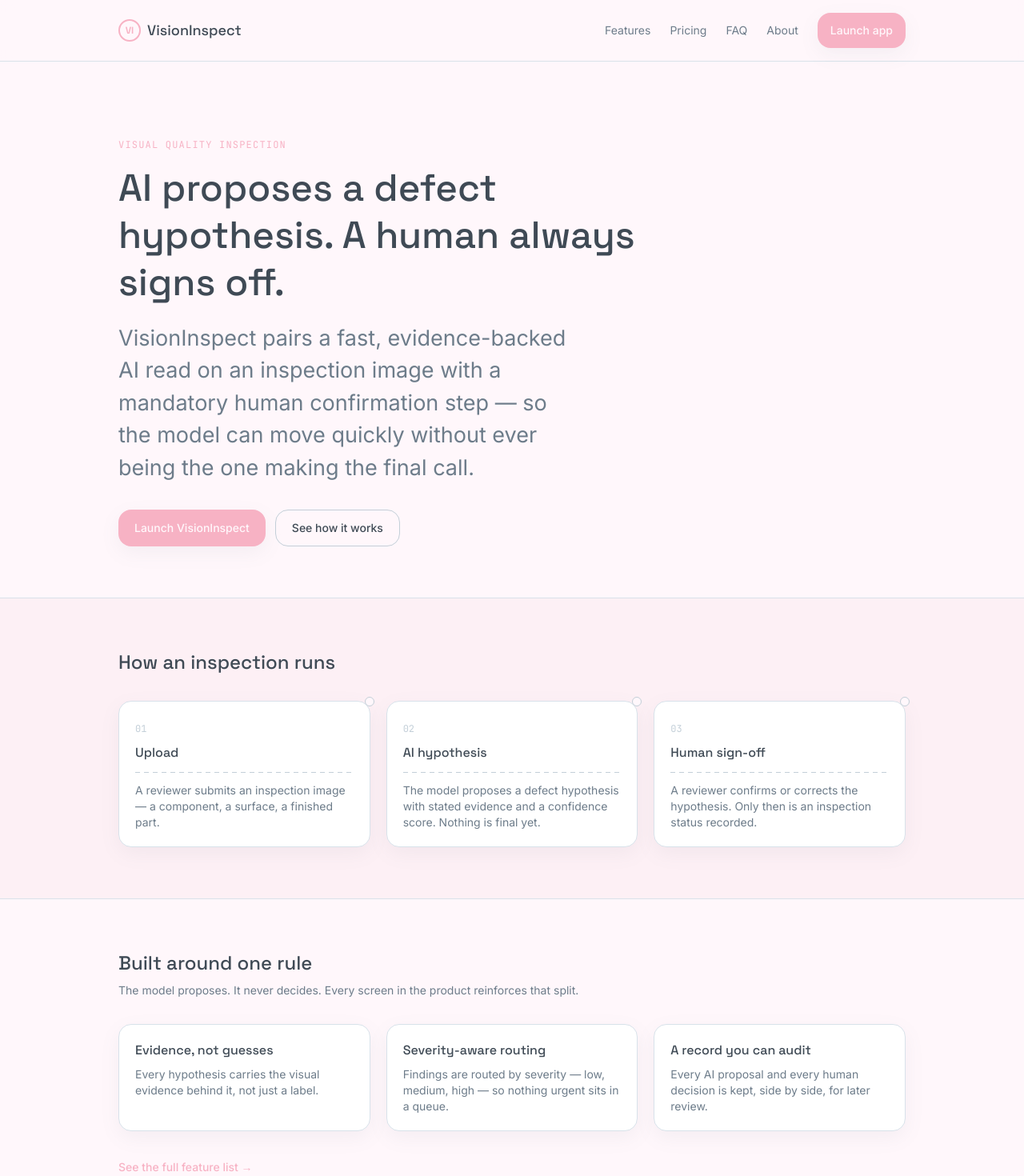
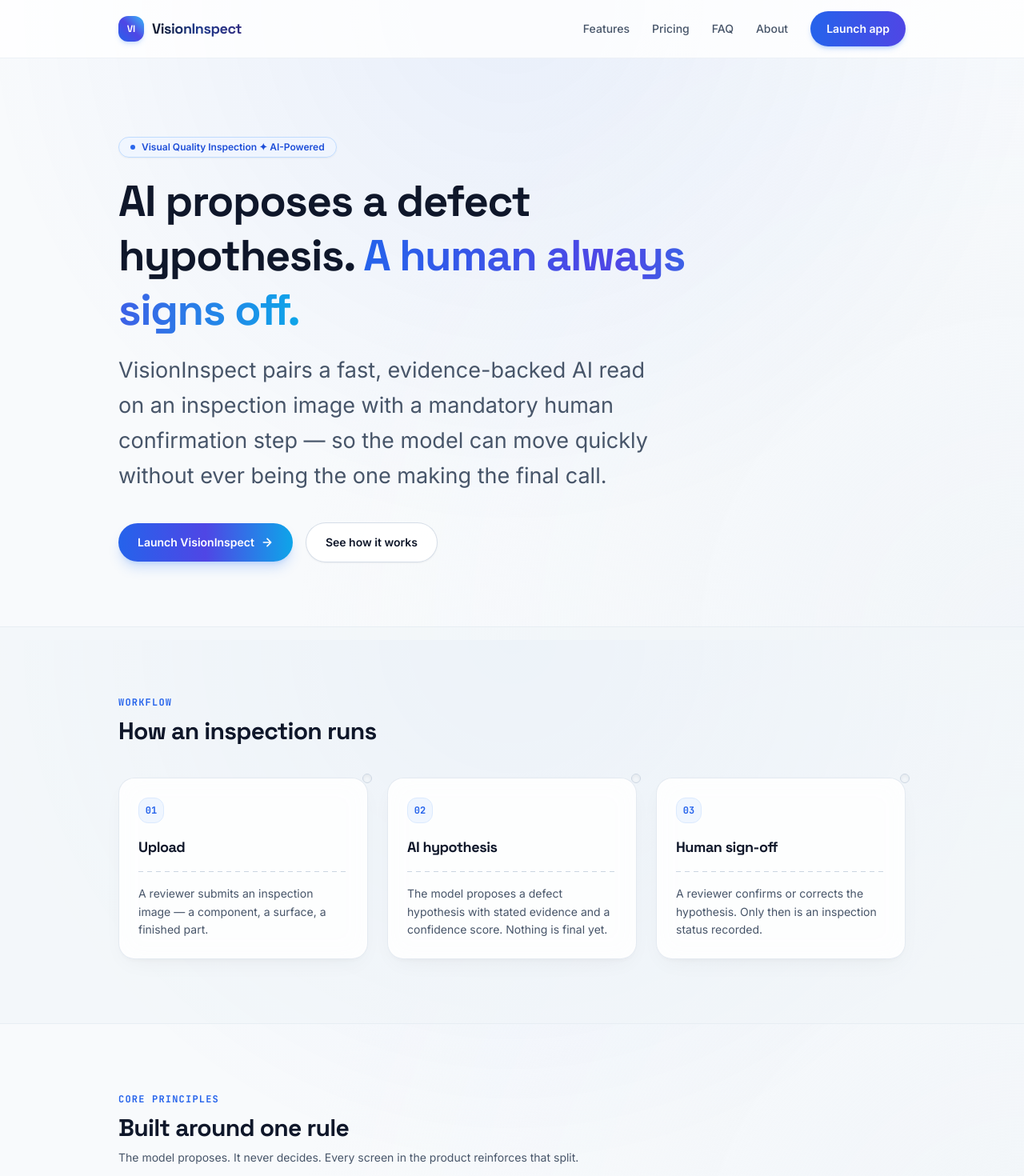
Before and after one commit to ahmedmhamimi/vision-inspect, a Next.js app: page / in a window 1280 px wide. Shown: the top 1470 px of the page at 80% size. Built offline with nearby package versions, Linux system fonts and the light colour scheme.

Commit message:
Update visual design with professional theme and animations

```diff
--- a/src/app/(marketing)/layout.tsx
+++ b/src/app/(marketing)/layout.tsx
@@ -9,9 +9,9 @@
 
 export default function MarketingLayout({ children }: { children: React.ReactNode }) {
   return (
-    <div className="flex min-h-screen flex-col">
+    <div className="flex min-h-screen flex-col animate-fade-in">
       <Nav />
-      <main className="flex-1">{children}</main>
+      <main className="flex-1 animate-fade-in-up">{children}</main>
       <Footer />
     </div>
   );
--- a/src/app/(marketing)/page.tsx
+++ b/src/app/(marketing)/page.tsx
@@ -46,88 +46,101 @@
 export default function LandingPage() {
   return (
     <div>
-      <section className="mx-auto max-w-5xl px-5 pb-16 pt-16 sm:pt-24">
-        <p className="font-mono text-xs uppercase tracking-widest text-teal">Visual quality inspection</p>
-        <h1 className="mt-4 max-w-2xl font-display text-fluid-hero font-medium leading-tight text-graphite">
-          AI proposes a defect hypothesis. A human always signs off.
+      <section className="mx-auto max-w-5xl px-5 pb-20 pt-16 sm:pt-24 text-center sm:text-left">
+        <div className="inline-flex items-center gap-2 rounded-full border border-blue-200 bg-blue-50/80 px-3.5 py-1 text-xs font-semibold text-blue-700 shadow-sm backdrop-blur-sm animate-fade-in">
+          <span className="h-1.5 w-1.5 rounded-full bg-blue-600 animate-pulse" />
+          <span>Visual Quality Inspection ✦ AI-Powered</span>
+        </div>
+        <h1 className="mt-5 max-w-3xl font-display text-fluid-hero font-bold leading-tight tracking-tight text-slate-900">
+          AI proposes a defect hypothesis. <span className="text-accent-gradient">A human always signs off.</span>
         </h1>
-        <p className="mt-5 max-w-xl text-fluid-lg text-graphite-soft">
+        <p className="mt-5 max-w-2xl text-fluid-lg text-graphite-soft animate-fade-in-up stagger-1 leading-relaxed">
           VisionInspect pairs a fast, evidence-backed AI read on an inspection image with a
           mandatory human confirmation step — so the model can move quickly without ever
           being the one making the final call.
         </p>
 
-        <div className="mt-8 flex flex-wrap gap-3">
+        <div className="mt-9 flex flex-wrap items-center justify-center sm:justify-start gap-4 animate-fade-in-up stagger-2">
           <Link
             href="/visioninspect"
-            className="touch-target inline-flex items-center rounded-tag bg-teal px-5 py-3 text-sm font-medium text-porcelain shadow-tag transition-colors hover:bg-teal-dark"
+            className="touch-target inline-flex items-center gap-2 rounded-full bg-gradient-to-r from-blue-600 via-indigo-600 to-sky-500 px-6 py-3.5 text-sm font-semibold text-white shadow-lg shadow-blue-500/25 transition-all duration-300 hover:shadow-xl hover:shadow-blue-500/35 hover:scale-105"
           >
-            Launch VisionInspect
+            <span>Launch VisionInspect</span>
+            <svg width="16" height="16" viewBox="0 0 24 24" fill="none" stroke="currentColor" strokeWidth="2.5" strokeLinecap="round" strokeLinejoin="round">
+              <path d="M5 12h14M12 5l7 7-7 7"/>
+            </svg>
           </Link>
           <Link
             href="/features"
-            className="touch-target inline-flex items-center rounded-tag border border-steel-dark px-5 py-3 text-sm font-medium text-graphite transition-colors hover:bg-porcelain-dim"
+            className="touch-target inline-flex items-center rounded-full border border-steel-dark/80 bg-white/90 px-6 py-3.5 text-sm font-semibold text-graphite shadow-sm backdrop-blur-md transition-all duration-300 hover:bg-porcelain-dim hover:border-steel-dark hover:scale-105"
           >
             See how it works
           </Link>
         </div>
       </section>
 
-      <section className="border-y border-steel bg-porcelain-dim">
-        <div className="mx-auto max-w-5xl px-5 py-16">
-          <h2 className="font-display text-2xl font-medium text-graphite">How an inspection runs</h2>
-          <div className="mt-8 grid gap-5 sm:grid-cols-3">
-            {STEPS.map((step) => (
-              <div key={step.n} className="evidence-tag relative p-5">
+      <section className="border-y border-steel/70 bg-porcelain-dim/60 py-20 backdrop-blur-md">
+        <div className="mx-auto max-w-5xl px-5">
+          <div className="text-center sm:text-left">
+            <span className="font-mono text-xs font-bold uppercase tracking-widest text-blue-600">Workflow</span>
+            <h2 className="mt-2 font-display text-2xl font-bold tracking-tight text-graphite sm:text-3xl">How an inspection runs</h2>
+          </div>
+          <div className="mt-10 grid gap-6 sm:grid-cols-3">
+            {STEPS.map((step, i) => (
+              <div key={step.n} className={`evidence-tag relative p-6 glass-card animate-fade-in-up stagger-${(i % 4) + 1}`}>
                 <span
                   className="tag-punch-hole -right-1.5 -top-1.5"
                   aria-hidden="true"
                 />
-                <span className="font-mono text-xs text-steel-dark">{step.n}</span>
-                <h3 className="mt-2 font-display text-base font-medium text-graphite">{step.title}</h3>
-                <div className="tag-perforation my-3" />
-                <p className="text-sm text-graphite-soft">{step.body}</p>
+                <span className="inline-flex h-8 w-8 items-center justify-center rounded-xl bg-blue-50 font-mono text-xs font-bold text-blue-600 border border-blue-100">{step.n}</span>
+                <h3 className="mt-4 font-display text-lg font-bold text-graphite">{step.title}</h3>
+                <div className="tag-perforation my-4" />
+                <p className="text-sm leading-relaxed text-graphite-soft">{step.body}</p>
               </div>
             ))}
           </div>
         </div>
       </section>
 
-      <section className="mx-auto max-w-5xl px-5 py-16">
-        <h2 className="font-display text-2xl font-medium text-graphite">
-          Built around one rule
-        </h2>
-        <p className="mt-2 max-w-2xl text-sm text-graphite-soft">
-          The model proposes. It never decides. Every screen in the product reinforces that
-          split.
-        </p>
-        <div className="mt-8 grid gap-5 sm:grid-cols-3">
-          {HIGHLIGHTS.map((item) => (
-            <div key={item.title} className="rounded-tag border border-steel bg-white p-5 shadow-tag">
-              <h3 className="font-display text-base font-medium text-graphite">{item.title}</h3>
-              <p className="mt-2 text-sm text-graphite-soft">{item.body}</p>
+      <section className="mx-auto max-w-5xl px-5 py-20">
+        <div className="text-center sm:text-left">
+          <span className="font-mono text-xs font-bold uppercase tracking-widest text-blue-600">Core Principles</span>
+          <h2 className="mt-2 font-display text-2xl font-bold tracking-tight text-graphite sm:text-3xl">
+            Built around one rule
+          </h2>
+          <p className="mt-2 max-w-2xl text-sm leading-relaxed text-graphite-soft">
+            The model proposes. It never decides. Every screen in the product reinforces that
+            split.
+          </p>
+        </div>
+        <div className="mt-10 grid gap-6 sm:grid-cols-3">
+          {HIGHLIGHTS.map((item, i) => (
+            <div key={item.title} className={`rounded-card border border-steel/80 bg-white/90 p-6 shadow-tag backdrop-blur-md transition-all duration-300 hover:border-blue-400/50 hover:shadow-card hover:-translate-y-1 animate-fade-in-up stagger-${(i % 4) + 1}`}>
+              <h3 className="font-display text-base font-bold text-graphite">{item.title}</h3>
+              <p className="mt-3 text-sm leading-relaxed text-graphite-soft">{item.body}</p>
             </div>
           ))}
         </div>
-        <div className="mt-8">
-          <Link href="/features" className="text-sm font-medium text-teal hover:text-teal-dark">
-            See the full feature list →
+        <div className="mt-10 text-center sm:text-left">
+          <Link href="/features" className="inline-flex items-center gap-1.5 text-sm font-semibold text-blue-600 hover:text-blue-700 transition-colors">
+            <span>See the full feature list</span>
+            <span>→</span>
           </Link>
         </div>
       </section>
 
-      <section className="border-t border-steel bg-graphite">
-        <div className="mx-auto max-w-5xl px-5 py-14 text-center">
-          <h2 className="font-display text-xl font-medium text-porcelain sm:text-2xl">
+      <section className="border-t border-steel/70 bg-gradient-to-br from-slate-900 via-blue-950 to-indigo-950 py-16 text-white shadow-xl">
+        <div className="mx-auto max-w-5xl px-5 text-center">
+          <h2 className="font-display text-2xl font-bold tracking-tight text-white sm:text-3xl">
             Try it on your own inspection image
           </h2>
-          <p className="mx-auto mt-2 max-w-md text-sm text-porcelain/70">
+          <p className="mx-auto mt-3 max-w-md text-sm leading-relaxed text-slate-300">
             No setup beyond an upload. The AI&apos;s hypothesis is waiting for your sign-off, not
             the other way around.
           </p>
           <Link
             href="/visioninspect"
-            className="touch-target mt-6 inline-flex items-center rounded-tag bg-teal px-5 py-3 text-sm font-medium text-porcelain shadow-tag transition-colors hover:bg-teal-light"
+            className="touch-target mt-8 inline-flex items-center rounded-full bg-gradient-to-r from-blue-500 to-indigo-500 px-7 py-3.5 text-sm font-semibold text-white shadow-lg shadow-blue-500/30 transition-all duration-300 hover:scale-105 hover:shadow-blue-500/40"
           >
             Launch VisionInspect
           </Link>
--- a/src/app/globals.css
+++ b/src/app/globals.css
@@ -25,6 +25,14 @@
     scroll-behavior: smooth;
   }
 
+  body {
+    @apply bg-porcelain text-graphite min-h-screen selection:bg-teal/20 selection:text-teal antialiased;
+    background-image:
+      radial-gradient(circle at 50% 0%, rgba(37, 99, 235, 0.07) 0%, transparent 65%),
+      radial-gradient(circle at 100% 100%, rgba(241, 245, 249, 0.9) 0%, transparent 60%);
+    background-attachment: fixed;
+  }
+
   @media (prefers-reduced-motion: reduce) {
     html {
       scroll-behavior: auto;
@@ -39,30 +47,24 @@
     }
   }
 
-  /* Visible keyboard focus everywhere, not just on links/buttons — required for the
-     "keyboard accessible" acceptance criterion. Never removed with outline: none. */
   :focus-visible {
     outline: 2px solid theme('colors.teal.DEFAULT');
     outline-offset: 2px;
-    border-radius: 2px;
+    border-radius: 6px;
   }
 
   h1,
   h2,
   h3 {
-    @apply font-display;
+    @apply font-display tracking-tight text-graphite;
   }
 }
 
 @layer components {
-  /* The evidence tag: the container for one defect hypothesis + its routing + its
-     human sign-off. */
   .evidence-tag {
-    @apply bg-white border border-steel rounded-tag shadow-tag;
+    @apply bg-white/90 backdrop-blur-md border border-steel/80 rounded-card shadow-tag transition-all duration-300 hover:border-teal/50 hover:shadow-card hover:-translate-y-1.5;
   }
 
-  /* The perforation divider between "what the AI proposed" and "what a human decided" —
-     a physical-tag detail rendered as a CSS background pattern, not an image asset. */
   .tag-perforation {
     @apply h-px w-full;
     background-image: repeating-linear-gradient(
@@ -74,28 +76,89 @@
     );
   }
 
-  /* The punch-hole detail in the tag's corner — purely decorative, reinforces the
-     physical-tag metaphor without competing with the content. */
   .tag-punch-hole {
-    @apply absolute h-3 w-3 rounded-full bg-porcelain border border-steel-dark;
+    @apply absolute h-3 w-3 rounded-full bg-porcelain-dim border border-steel-dark shadow-inner;
   }
 
-  /* The "signed off" stamp treatment applied once human_decision leaves 'pending'. */
   .stamp-confirmed {
-    @apply inline-flex items-center gap-1.5 rounded-tag border-2 border-teal px-2.5 py-1
-      font-display text-sm font-medium uppercase tracking-wide text-teal shadow-stamp;
-    transform: rotate(-2deg);
+    @apply inline-flex items-center gap-1.5 rounded-full border border-teal/30 bg-teal/10 px-3 py-1
+      font-display text-xs font-semibold uppercase tracking-wider text-teal shadow-sm transition-transform duration-300 hover:scale-105;
+    transform: rotate(-1deg);
   }
 
   .stamp-corrected {
-    @apply inline-flex items-center gap-1.5 rounded-tag border-2 border-severity-medium
-      px-2.5 py-1 font-display text-sm font-medium uppercase tracking-wide
-      text-severity-medium;
-    transform: rotate(-2deg);
+    @apply inline-flex items-center gap-1.5 rounded-full border border-severity-medium/30 bg-severity-medium/10
+      px-3 py-1 font-display text-xs font-semibold uppercase tracking-wider
+      text-severity-medium transition-transform duration-300 hover:scale-105;
+    transform: rotate(-1deg);
   }
 
-  /* Minimum 44x44px touch target, applied to icon-only or compact controls on mobile. */
   .touch-target {
     @apply min-h-[44px] min-w-[44px];
   }
 }
+
+@layer utilities {
+  .text-gradient {
+    @apply bg-clip-text text-transparent bg-gradient-to-r from-slate-900 via-blue-900 to-indigo-900;
+  }
+
+  .text-accent-gradient {
+    @apply bg-clip-text text-transparent bg-gradient-to-r from-blue-600 via-indigo-600 to-sky-500;
+  }
+
+  .animate-fade-in-up {
+    animation: fadeInUp 0.6s cubic-bezier(0.16, 1, 0.3, 1) forwards;
+  }
+
+  .animate-fade-in {
+    animation: fadeIn 0.4s ease-out forwards;
+  }
+
+  .animate-float {
+    animation: float 4s ease-in-out infinite;
+  }
+
+  .animate-float-slow {
+    animation: float 6s ease-in-out infinite;
+  }
+
+  .animate-pulse-glow {
+    animation: pulseGlow 3s ease-in-out infinite;
+  }
+
+  .glass-card {
+    @apply bg-white/85 backdrop-blur-lg border border-steel/90 shadow-tag transition-all duration-300 hover:border-teal/50 hover:shadow-card hover:-translate-y-1.5;
+  }
+
+  .stagger-1 { animation-delay: 80ms; }
+  .stagger-2 { animation-delay: 160ms; }
+  .stagger-3 { animation-delay: 240ms; }
+  .stagger-4 { animation-delay: 320ms; }
+}
+
+@keyframes fadeInUp {
+  from {
+    opacity: 0;
+    transform: translateY(18px);
+  }
+  to {
+    opacity: 1;
+    transform: translateY(0);
+  }
+}
+
+@keyframes fadeIn {
+  from { opacity: 0; }
+  to { opacity: 1; }
+}
+
+@keyframes float {
+  0%, 100% { transform: translateY(0px); }
+  50% { transform: translateY(-7px); }
+}
+
+@keyframes pulseGlow {
+  0%, 100% { box-shadow: 0 0 10px rgba(37, 99, 235, 0.15); }
+  50% { box-shadow: 0 0 25px rgba(37, 99, 235, 0.35); }
+}
--- a/src/app/visioninspect/page.tsx
+++ b/src/app/visioninspect/page.tsx
@@ -99,7 +99,7 @@
   );
 
   return (
-    <main className="mx-auto max-w-2xl px-4 py-8 sm:px-6 sm:py-12">
+    <main className="mx-auto max-w-2xl px-4 py-8 sm:px-6 sm:py-12 animate-fade-in">
       <header className="mb-8">
         <p className="font-body text-xs uppercase tracking-wide text-graphite-soft">
           VisionInspect
--- a/src/components/marketing/Nav.tsx
+++ b/src/components/marketing/Nav.tsx
@@ -19,28 +19,28 @@
   const [open, setOpen] = useState(false);
 
   return (
-    <header className="sticky top-0 z-20 border-b border-steel bg-porcelain/90 backdrop-blur">
-      <div className="mx-auto flex max-w-5xl items-center justify-between px-5 py-4">
-        <Link href="/" className="flex items-center gap-2 font-display text-lg font-medium text-graphite">
-          <span className="inline-flex h-7 w-7 items-center justify-center rounded-tag border-2 border-teal text-xs font-semibold text-teal">
+    <header className="sticky top-0 z-20 border-b border-steel/60 bg-white/80 backdrop-blur-md transition-all">
+      <div className="mx-auto flex max-w-5xl items-center justify-between px-5 py-3.5">
+        <Link href="/" className="group flex items-center gap-2.5 font-display text-lg font-bold text-graphite transition-opacity hover:opacity-90">
+          <span className="inline-flex h-8 w-8 items-center justify-center rounded-xl bg-gradient-to-tr from-blue-600 via-indigo-600 to-sky-400 text-xs font-bold text-white shadow-md shadow-blue-500/20 group-hover:scale-105 transition-transform">
             VI
           </span>
-          VisionInspect
+          <span className="tracking-tight text-gradient font-semibold">VisionInspect</span>
         </Link>
 
-        <nav className="hidden items-center gap-6 md:flex">
+        <nav className="hidden items-center gap-7 md:flex">
           {LINKS.map((link) => (
             <Link
               key={link.href}
               href={link.href}
-              className="text-sm text-graphite-soft transition-colors hover:text-graphite"
+              className="text-sm font-medium text-graphite-soft transition-colors hover:text-teal"
             >
               {link.label}
             </Link>
           ))}
           <Link
             href="/visioninspect"
-            className="touch-target inline-flex items-center rounded-tag bg-teal px-4 py-2 text-sm font-medium text-porcelain shadow-tag transition-colors hover:bg-teal-dark"
+            className="touch-target inline-flex items-center rounded-full bg-gradient-to-r from-blue-600 to-indigo-600 px-5 py-2 text-sm font-semibold text-white shadow-md shadow-blue-500/25 transition-all duration-300 hover:shadow-lg hover:shadow-blue-500/35 hover:scale-105"
           >
             Launch app
           </Link>
@@ -49,7 +49,7 @@
         <button
           type="button"
           onClick={() => setOpen((v) => !v)}
-          className="touch-target inline-flex items-center justify-center rounded-tag border border-steel md:hidden"
+          className="touch-target inline-flex items-center justify-center rounded-xl border border-steel bg-white p-2 text-graphite-soft md:hidden"
           aria-expanded={open}
           aria-label="Toggle navigation menu"
         >
@@ -60,13 +60,13 @@
       </div>
 
       {open && (
-        <nav className="flex flex-col gap-1 border-t border-steel px-5 pb-4 md:hidden">
+        <nav className="flex flex-col gap-1 border-t border-steel/60 bg-white/95 px-5 py-4 md:hidden animate-fade-in">
           {LINKS.map((link) => (
             <Link
               key={link.href}
               href={link.href}
               onClick={() => setOpen(false)}
-              className="rounded-tag px-2 py-2.5 text-sm text-graphite-soft hover:bg-porcelain-dim hover:text-graphite"
+              className="rounded-lg px-3 py-2.5 text-sm font-medium text-graphite-soft hover:bg-porcelain-dim hover:text-teal"
             >
               {link.label}
             </Link>
@@ -74,7 +74,7 @@
           <Link
             href="/visioninspect"
             onClick={() => setOpen(false)}
-            className="mt-1 inline-flex items-center justify-center rounded-tag bg-teal px-4 py-2.5 text-sm font-medium text-porcelain"
+            className="mt-2 inline-flex items-center justify-center rounded-full bg-gradient-to-r from-blue-600 to-indigo-600 px-5 py-2.5 text-sm font-semibold text-white shadow-md shadow-blue-500/20"
           >
             Launch app
           </Link>
--- a/tailwind.config.ts
+++ b/tailwind.config.ts
@@ -5,30 +5,30 @@
   theme: {
     extend: {
       colors: {
-        porcelain: '#FFF7FB',
-        'porcelain-dim': '#FDF0F5',
+        porcelain: '#F8FAFC',
+        'porcelain-dim': '#F1F5F9',
 
-        graphite: '#3F4A55',
-        'graphite-soft': '#6D7C8A',
+        graphite: '#0F172A',
+        'graphite-soft': '#475569',
 
-        steel: '#D8E2EA',
-        'steel-dark': '#C3CFD8',
+        steel: '#E2E8F0',
+        'steel-dark': '#CBD5E1',
 
         teal: {
-          DEFAULT: '#F7B2C4',
-          dark: '#E89DB2',
-          light: '#FBD0DB',
+          DEFAULT: '#2563EB',
+          dark: '#1D4ED8',
+          light: '#3B82F6',
         },
 
         severity: {
-          low: '#7AA67D',
-          'low-bg': '#EEF7EF',
+          low: '#15803D',
+          'low-bg': '#DCFCE7',
 
-          medium: '#C9A248',
-          'medium-bg': '#FBF2C4',
+          medium: '#B45309',
+          'medium-bg': '#FEF3C7',
 
-          high: '#D96B87',
-          'high-bg': '#FCE7EE',
+          high: '#BE123C',
+          'high-bg': '#FFE4E6',
         },
       },
 
@@ -39,22 +39,25 @@
       },
 
       fontSize: {
-        'fluid-hero': 'clamp(1.75rem, 1.2rem + 2.2vw, 3rem)',
+        'fluid-hero': 'clamp(2rem, 1.4rem + 2.5vw, 3.5rem)',
         'fluid-lg': 'clamp(1.25rem, 1.05rem + 0.8vw, 1.75rem)',
       },
 
       borderRadius: {
         tag: '16px',
+        card: '20px',
       },
 
       boxShadow: {
-        tag: '0 8px 24px rgba(109, 124, 138, 0.08)',
-        stamp: '0 0 0 1px rgba(247, 178, 196, 0.35)',
+        tag: '0 10px 30px -10px rgba(15, 23, 42, 0.06), 0 4px 6px -2px rgba(15, 23, 42, 0.03)',
+        card: '0 20px 40px -15px rgba(15, 23, 42, 0.08)',
+        stamp: '0 0 0 1px rgba(37, 99, 235, 0.25)',
+        glow: '0 0 25px -5px rgba(37, 99, 235, 0.3)',
       },
 
       backgroundImage: {
         perforation:
-        'repeating-linear-gradient(to bottom, transparent 0, transparent 6px, #D8E2EA 6px, #D8E2EA 8px)',
+          'repeating-linear-gradient(to bottom, transparent 0, transparent 6px, #CBD5E1 6px, #CBD5E1 8px)',
       },
     },
   },
```
Also changed, not shown: src/app/(marketing)/faq/page.tsx (+11 -9 lines), src/app/(marketing)/features/page.tsx (+16 -11 lines), src/app/(marketing)/pricing/page.tsx (+27 -21 lines), src/components/visioninspect/HistoryList.tsx (+17 -6 lines), src/components/visioninspect/InputForm.tsx (+30 -17 lines).
